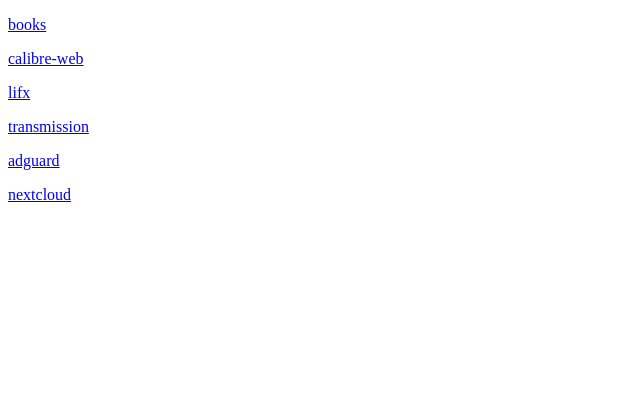
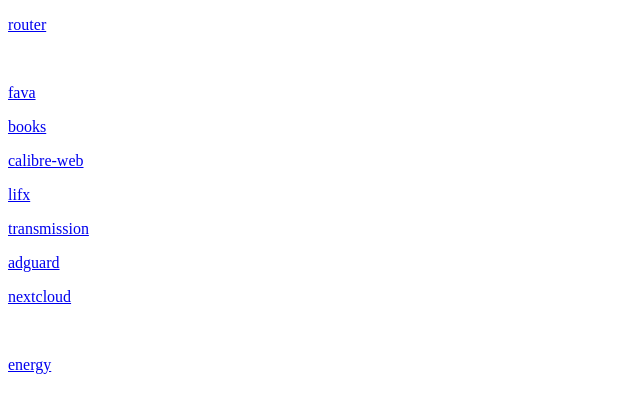
Before and after one commit to carderne/homeserver, a plain HTML site: page caddy/conf/index.html in a window 1280 px wide. Shown: the whole page, without its empty margins (0-640 px from the left). Drawn offline with Linux system fonts and the light colour scheme.

Commit message:
Add fava

```diff
--- a/caddy/conf/index.html
+++ b/caddy/conf/index.html
@@ -1,12 +1,19 @@
 <!DOCTYPE html>
 <html lang="en">
+<meta charset="UTF-8">
+<meta name="viewport" content="width=device-width, initial-scale=1">
 <head><title>Box Home</title></head>
 <body>
+<p><a href="http://192.168.178.1">router</a></p>
+<br>
+<p><a href="http://box.local:9004">fava</a></p>
 <p><a href="http://box.local:80">books</a></p>
 <p><a href="http://box.local:8999">calibre-web</a></p>
 <p><a href="http://box.local:9000">lifx</a></p>
 <p><a href="http://box.local:9001">transmission</a></p>
 <p><a href="http://box.local:9002">adguard</a></p>
 <p><a href="http://box.local:9003">nextcloud</a></p>
+<br>
+<p><a href="https://rdrn.me/energy">energy</a></p>
 </body>
 </html>
```
Also changed, not shown: fava/requirements.txt (added), 4 other files.
